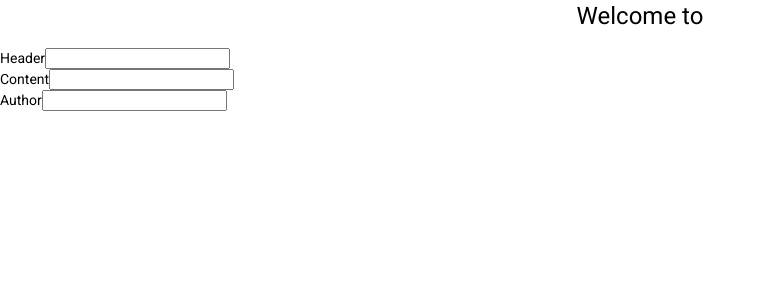
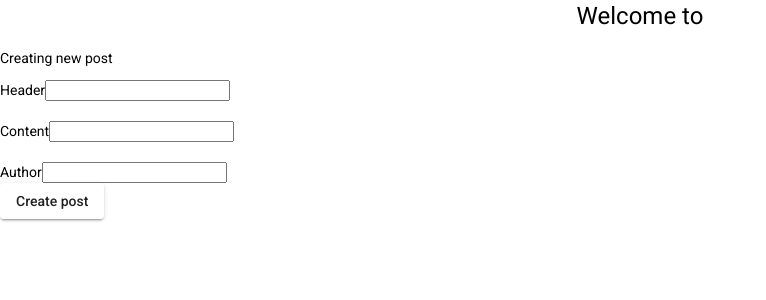
Before and after one commit to meisner87/javaEE9-final-project, an Angular app in the folder frontend/: page / in a window 1280 px wide. Shown: the top 300 px of the page, without its empty margins (0-766 px from the left). Built offline with nearby package versions, Linux system fonts and the light colour scheme; no server answers.

Commit message:
[change] - post form in progress

```diff
--- a/frontend/src/app/app.module.ts
+++ b/frontend/src/app/app.module.ts
@@ -8,6 +8,7 @@ import { MatCardModule } from '@angular/material/card';
 import { MatButtonModule } from '@angular/material/button';
 import { NewsFeedComponent } from './components/news-feed/news-feed.component';
 import { NewsFormComponent } from './components/news-form/news-form.component';
+import {ReactiveFormsModule} from "@angular/forms";
 
 @NgModule({
   declarations: [
@@ -20,7 +21,8 @@ import { NewsFormComponent } from './components/news-form/news-form.component';
     HttpClientModule,
     BrowserAnimationsModule,
     MatCardModule,
-    MatButtonModule
+    MatButtonModule,
+    ReactiveFormsModule
   ],
   providers: [],
   bootstrap: [WelcomeComponent]
--- a/frontend/src/app/components/news-form/news-form.component.html
+++ b/frontend/src/app/components/news-form/news-form.component.html
@@ -1,11 +1,14 @@
-<form>
+<form [formGroup] = "postForm">
+  <p>Creating new post</p>
   <label for="header">Header</label>
-    <input id="header"type="text"><br>
+  <input id="header" type="text" formControlName ="header"><br><br>
 
   <label for="content">Content</label>
-  <input id="content"type="text"><br>
+  <input id="content" type="text" formControlName = "content"><br><br>
 
   <label for="author">Author</label>
-  <input id="author"type="text"><br>
+  <input id="author" type="text" formControlName = "author"><br>
+
+  <button (click)="createPost()" mat-raised-button>Create post</button>
 
 </form>
--- a/frontend/src/app/components/news-form/news-form.component.ts
+++ b/frontend/src/app/components/news-form/news-form.component.ts
@@ -1,4 +1,5 @@
-import { Component, OnInit } from '@angular/core';
+import {Component, OnInit} from '@angular/core';
+import {FormBuilder, Validator, ValidatorFn, Validators} from "@angular/forms";
 
 @Component({
   selector: 'app-news-form',
@@ -7,9 +8,19 @@ import { Component, OnInit } from '@angular/core';
 })
 export class NewsFormComponent implements OnInit {
 
-  constructor() { }
+  postForm = this.formBuilder.group({
+    header: ['', Validators.required],
+    content: ['', Validators.required],
+    author: ['', Validators.required]
+  })
+
+  constructor(private formBuilder: FormBuilder) {
+  }
 
   ngOnInit(): void {
   }
 
+  createPost() {
+    console.log("trying to create post....")
+  }
 }
--- a/frontend/src/app/services/news-feed.service.ts
+++ b/frontend/src/app/services/news-feed.service.ts
@@ -13,7 +13,7 @@ export class NewsFeedService {
 
   // Observable objects are lazy
   getRecentPosts(): Observable<Array<Post>> {
-    return this.http.get<any>(BACKEND_NEWS_FEED)
+    return this.http.get<any>(BACKEND_NEWS_FEED) // Observable means you're giving receipt to perform it later
       .pipe(
         tap(value => console.log('data before processing: ' + JSON.stringify(value))),
         map((value: Array<any>) =>
```
